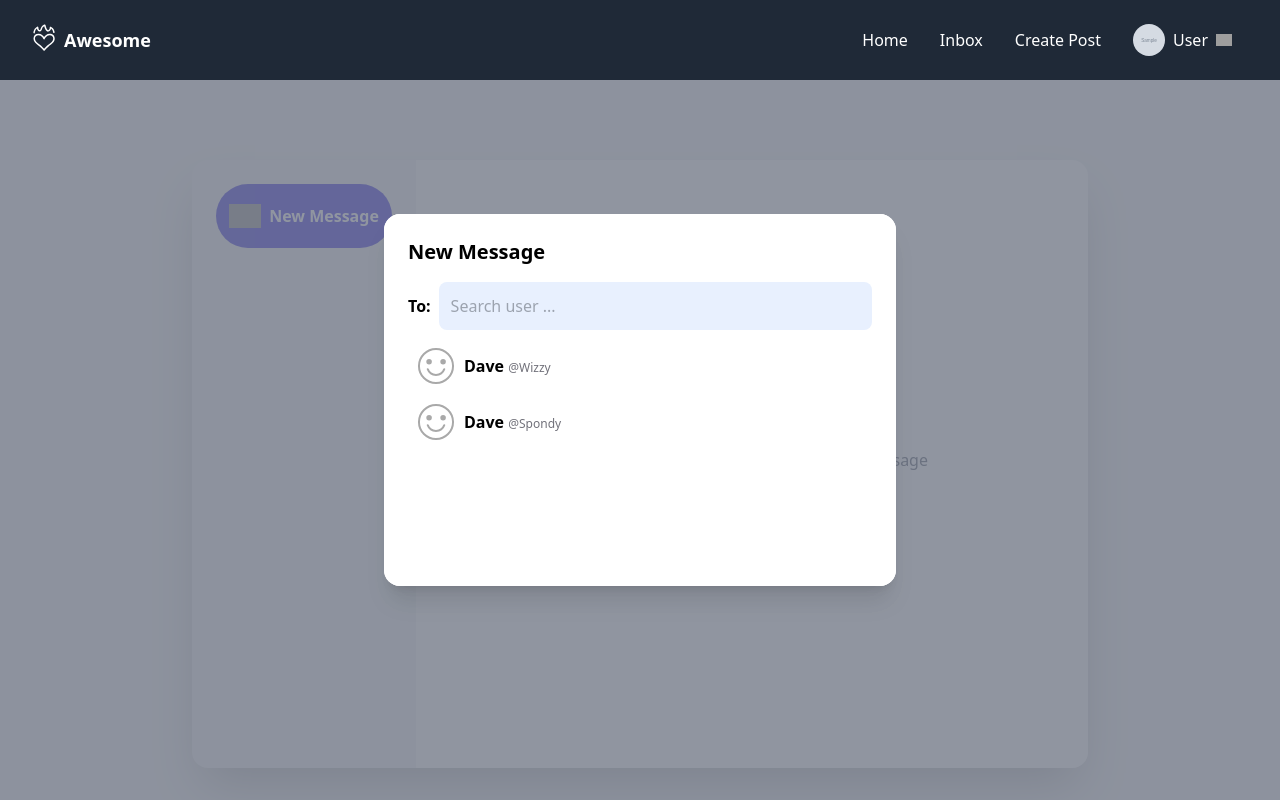
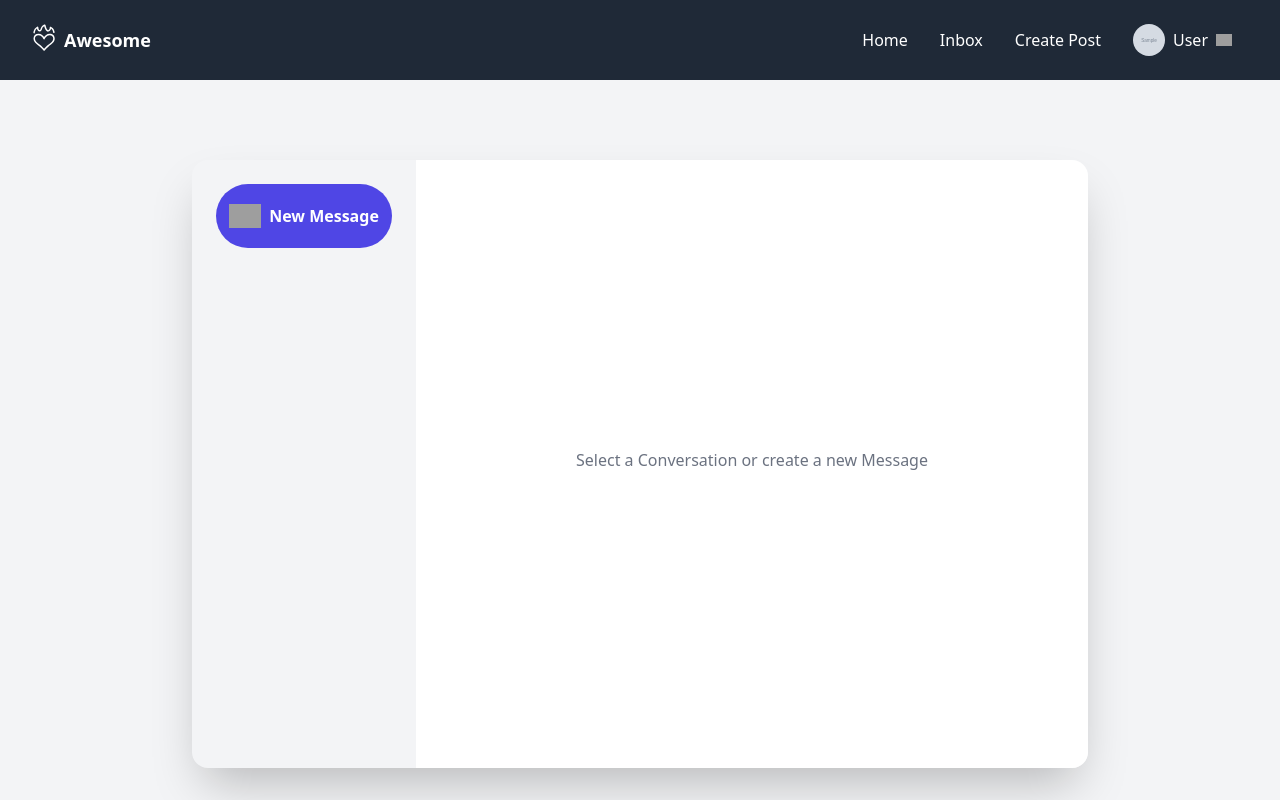
Before and after one commit to abubakerKhaled/Awesome, a Django app: page /a_inbox/ in a window 1280 px wide. Run offline with Django 5.2, Linux system fonts and the light colour scheme; a user stored in the database is signed in; tables that the repository leaves empty hold one stand-in row (values such as "Sample post"); grey boxes marked "Sample" are stand-in pictures; some libraries are stand-ins or nearby versions; grey boxes are pictures that could not be loaded.

Commit message:
Updating the inbox file and views search users.

```diff
--- a/a_inbox/templates/a_inbox/form_search_user.html
+++ b/a_inbox/templates/a_inbox/form_search_user.html
@@ -9,19 +9,6 @@
         hx-swap="innerHTML" >
     </div>
     <div id="search-results" class="block h-60 overflow-y-auto">
-        <ul id="user-list" class="mt-2">
-            <li>
-                <a class="flex items-center gap-1 hover:bg-zinc-100 rounded-lg p-2 cursor-pointer">
-                    <img class="w-10 h-10 object-cover rounded-full mr-1" src="/static/images/avatar_default.svg">
-                    <div class="font-bold">Dave <span class="text-xs font-normal text-zinc-500">@Wizzy</span></div>
-                </a>
-            </li>
-            <li>
-                <a class="flex items-center gap-1 hover:bg-zinc-100 rounded-lg p-2 cursor-pointer">
-                    <img class="w-10 h-10 object-cover rounded-full mr-1" src="/static/images/avatar_default.svg">
-                    <div class="font-bold">Dave <span class="text-xs font-normal text-zinc-500">@Spondy</span></div>
-                </a>
-            </li>
-        </ul>
+
     </div>
 </div>
--- a/a_inbox/templates/a_inbox/inbox.html
+++ b/a_inbox/templates/a_inbox/inbox.html
@@ -3,27 +3,25 @@
 
 {% block content %}
 
-<div class="grid grid-cols-5 sm:grid-cols-4 h-[calc(100vh-8rem)] md:h-[calc(100vh-12rem)] shadow-2xl rounded-2xl mx-1 lg:mx-10 xl:mx-48">
+<div x-data="{ modalOpen: false }" class="grid grid-cols-5 sm:grid-cols-4 h-[calc(100vh-8rem)] md:h-[calc(100vh-12rem)] shadow-2xl rounded-2xl mx-1 lg:mx-10 xl:mx-48">
     <!-- Sidebar -->
     <div class="col-span-1 bg-slate-10 rounded-l-2xl p-2 overflow-y-auto">
         <!-- New Message Button -->
         <div class="p-0 sm:p-4 mb-3 sticky top-0 z-10">
-            <a class="flex cursor-pointer items-center justify-center h-14 sm:h-16 gap-2 bg-indigo-600 hover:bg-indigo-700 text-white rounded-full">
+            <a @click="modalOpen = true" class="flex cursor-pointer items-center justify-center h-14 sm:h-16 gap-2 bg-indigo-600 hover:bg-indigo-700 text-white rounded-full">
                 <img class="h-6 m-auto lg:m-0" src="https://img.icons8.com/external-anggara-glyph-anggara-putra/32/ffffff/external-edit-user-interface-anggara-glyph-anggara-putra.png" alt="New Message Icon">
                 <div class="hidden lg:block text-white rounded-full font-bold">New Message</div>
             </a>
         </div>
 
         <!-- New Message Modal -->
-        <div class="relative z-10" aria-labelledby="modal-title" role="dialog" aria-modal="true">
+        <div x-show="modalOpen" @keydown.escape.window="modalOpen = false" class="relative z-10" aria-labelledby="modal-title" role="dialog" aria-modal="true">
             <div class="fixed inset-0 bg-gray-500 bg-opacity-75 transition-opacity"></div>
             <div class="fixed inset-0 z-10 w-screen overflow-y-auto">
                 <div class="flex min-h-full items-end justify-center p-4 text-center sm:items-center sm:p-0">
-                    <div class="relative transform overflow-hidden rounded-2xl bg-white text-left shadow-xl transition-all sm:my-8 sm:w-full sm:max-w-lg">
-                        <div @click.away="modal_open = false" class="bg-white px-4 pb-4 pt-5 sm:p-6 sm:pb-4">
-
+                    <div @click.away="modalOpen = false" class="relative transform overflow-hidden rounded-2xl bg-white text-left shadow-xl transition-all sm:my-8 sm:w-full sm:max-w-lg">
+                        <div class="bg-white px-4 pb-4 pt-5 sm:p-6 sm:pb-4">
                             {% include 'a_inbox/form_search_user.html' %}
-
                         </div>
                     </div>
                 </div>
--- a/a_inbox/views.py
+++ b/a_inbox/views.py
@@ -1,8 +1,9 @@
 from django.shortcuts import render, get_object_or_404
 from django.contrib.auth.decorators import login_required
-from django.http import HttpResponse
+from django.http import HttpResponse, Http404
+from django.db.models import Q
 from .models import *
-
+from a_users.models import Profile
 
 
 @login_required
@@ -22,11 +23,18 @@ def inbox_view(request, conversation_id=None):
 
 def search_users(request):
     letters = request.GET.get('search_user')
-    if len(letters) > 0:
-        users = User.objects.filter(username__startwith=letters).exclude(username=request.user.username)
-        context = {
-            'users': users
-        }
-        return render(request, 'a_inbox/list_search_user.html', context)
+    if request.htmx:
+        if len(letters) > 0:
+            profiles = Profile.objects.filter(realname__icontains=letters).exclude(realname=request.user.profile.realname)
+            users_id = profiles.values_list('user', flat=True)
+            users = User.objects.filter(
+                Q(username__icontains=letters) | Q(id__in=users_id)
+            ).exclude(username=request.user.username)
+            context = {
+                'users': users,
+            }
+            return render(request, 'a_inbox/list_search_user.html', context)
+        else:
+            return HttpResponse('')
     else:
-        return HttpResponse('')
+        raise Http404()
```
Also changed, not shown: a_inbox/templates/a_inbox/list_search_user.html (added, +10 -0 lines).
